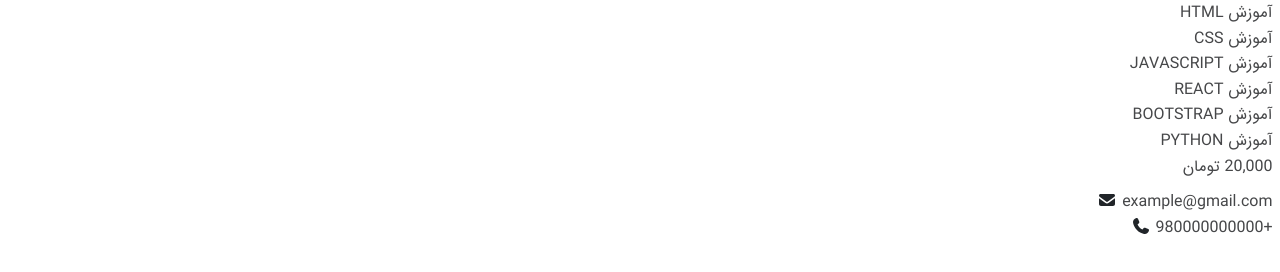
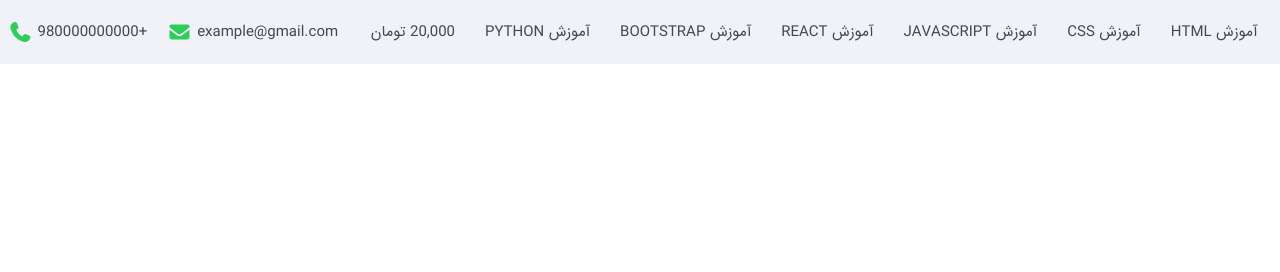
Before and after one commit to Hossein-NP/SabzLearn-Advanced, a plain HTML site: page index.html in a window 1280 px wide. Drawn offline with Linux system fonts and the light colour scheme.

Commit message:
top bar
finish top bar styles

```diff
--- a/css/index.css
+++ b/css/index.css
@@ -1,5 +1,6 @@
 @import "../css/variables.css";
 @import "../fonts/05-font-faces-and-css-variables/fonts.css";
+@import "./top-bar.css";
 
 /* Start Default Style  */
 
@@ -28,7 +29,14 @@
   -moz-transition: all 1s ease;
   -ms-transition: all 1s ease;
   -o-transition: all 1s ease;
-  transition: all 1s ease;
+  transition: all 0.5s ease;
+}
+
+ul,
+ol,
+li {
+  padding: 0;
+  margin: 0;
 }
 
 a:hover {
--- /dev/null
+++ b/css/top-bar.css
@@ -0,0 +1,45 @@
+/* Start Top Bar Styles  */
+
+.top-bar {
+  color: var(--dark-color);
+  background-color: var(--color-gray-100);
+  padding: 2rem 0;
+}
+
+.top-bar__content {
+  display: flex;
+  justify-content: space-between;
+  align-items: center;
+}
+
+.top-bar__menu{
+  display: flex;
+  font-size: 1.5rem;
+}
+
+.top-bar__items {
+  padding: 0 1.5rem;
+}
+
+
+.top-bar__left {
+  display: flex;
+  align-items: center;
+  gap: 2rem;
+  font-size: 1.5rem;
+}
+
+.top-bar__email,
+.top-bar__phone {
+  display: flex;
+  align-items: center;
+  gap: 0.5rem;
+}
+
+.top-bar__email--icon,
+.top-bar__phone--icon {
+  color: var(--primary-color);
+  font-size: 2rem;
+}
+
+/* Finish Top Bar Styles  */
--- a/css/variables.css
+++ b/css/variables.css
@@ -2,6 +2,7 @@
   --primary-color: #2bce56;
   --white-color: #fff;
   --dark-color: #464749;
+  --color-gray-100: #f0f2f7;
   --primary-font: IRANSans;
   --links-hover-color: #1e53f0;
 }
--- a/index.html
+++ b/index.html
@@ -13,9 +13,9 @@
 
   <!-- Header  -->
   <header class="header">
-    <div class="container-fluid">
+    <div class="top-bar">
       <!-- Top bar  -->
-      <div class="top-bar">
+      <div class="container-fluid">
         <div class="top-bar__content">
           <!-- Top bar right  -->
           <div class="top-bar__right">
```
